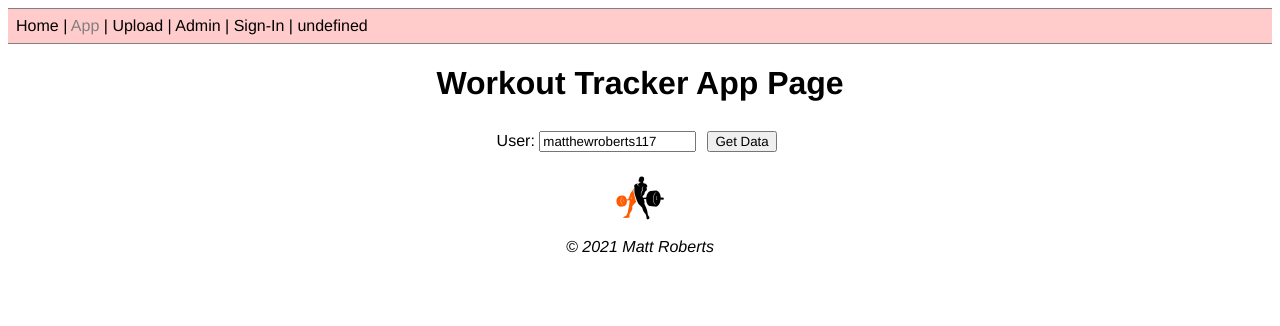
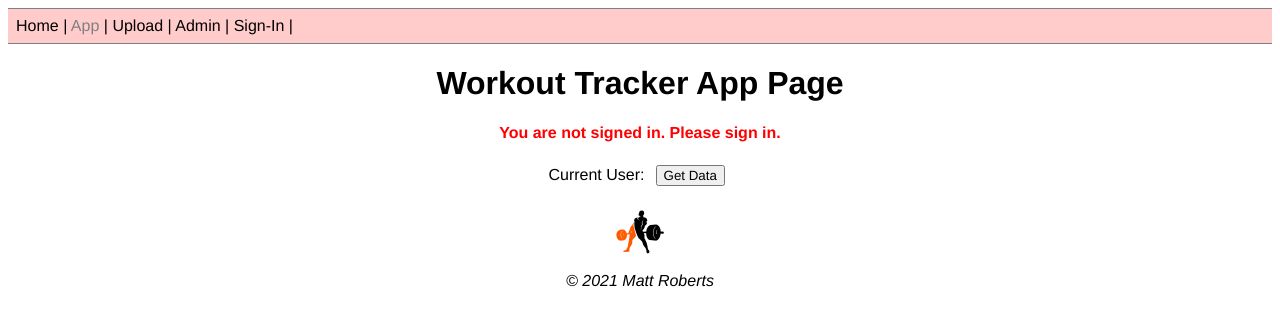
Before and after one commit to MATTTdotexe/430-p1, a website: page client/appPage.html in a window 1280 px wide. Both pictures are taken after a click on the button "Get Data". Drawn offline with Linux system fonts and the light colour scheme; no server answers; files whose address does not match are found by name.

Commit message:
issue with nav bar if no user is signed in fixed

```diff
--- a/client/appPage.html
+++ b/client/appPage.html
@@ -63,9 +63,10 @@
       }
 
       const downloadWorkouts = (e) => {
-        // console.log(`An element of id=${e.target.id} was clicked!`);
-
-        const user = document.querySelector("#userField").value;
+        if (!localStorage.getItem('user')) {
+          return;
+        }
+        const user = localStorage.getItem("user");
         const workoutsDataURL = "/workout-records?user=" + user;
         const xhr = new XMLHttpRequest();
         xhr.onload = handleResponse;
@@ -76,10 +77,25 @@
         xhr.send();
       }
 
+      const showErrorMessage = (message) => {
+        let errorMessageDiv = document.querySelector("#errorMessageDiv");
+        errorMessageDiv.innerHTML = "";
+
+        let newMessage = document.createElement("p");
+        newMessage.style.color = "red";
+        newMessage.style.fontWeight = "bold";
+        newMessage.innerHTML = message;
+        errorMessageDiv.appendChild(newMessage);
+      }
+
       const init = () => {
         document.querySelector("#getWorkoutsDataButton").addEventListener("click", downloadWorkouts);
 
-        document.querySelector(".activeUser").innerHTML = localStorage.user;
+        if (!localStorage.getItem('user')) {
+          showErrorMessage("You are not signed in. Please sign in.");
+        }
+        document.querySelector(".activeUser").innerHTML = localStorage.getItem('user');
+        document.querySelector("#userLabel").innerHTML = localStorage.getItem('user');
       }
 
       window.onload = init;
@@ -89,9 +105,9 @@
     <div class="centerMeDiv">
       <h1>Workout Tracker App Page</h1>
 
-      <label for="userField">User: </label>
-      <input id="userField" type="text" placeholder="matthewroberts117" value="matthewroberts117">
+      <div id="errorMessageDiv"></div>
 
+      <label for="getWorkoutsDataButton">Current User: <span id="userLabel"></span> </label>
       <input id="getWorkoutsDataButton" type="button" value="Get Data">
 
       <div id=workoutsDataDiv></div>
```
Also changed, not shown: client/error.html (+8 -1 lines), client/homePage.html (+2 -1 lines), client/signInPage.html (+3 -1 lines), client/uploadPage.html (+50 -10 lines).
